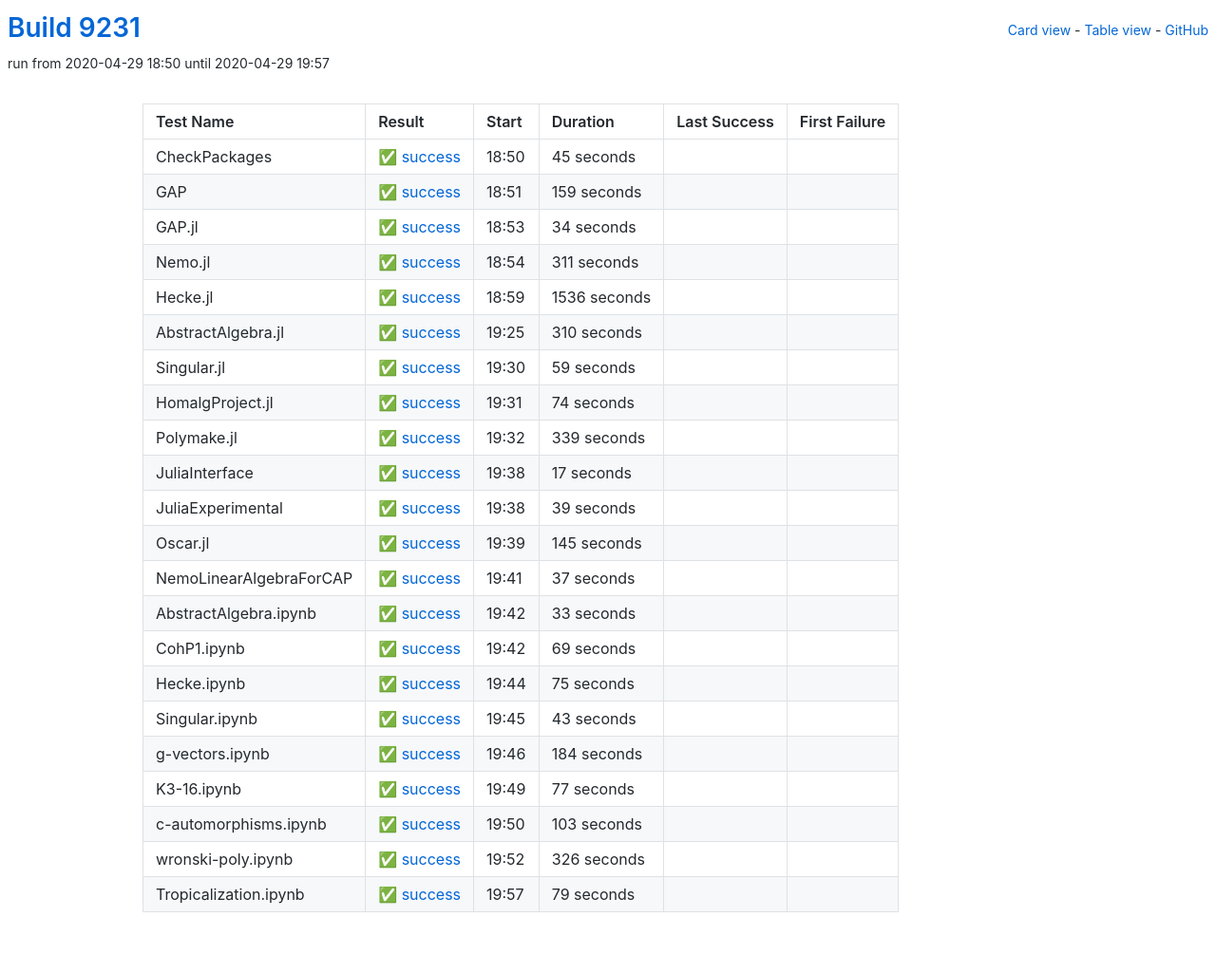
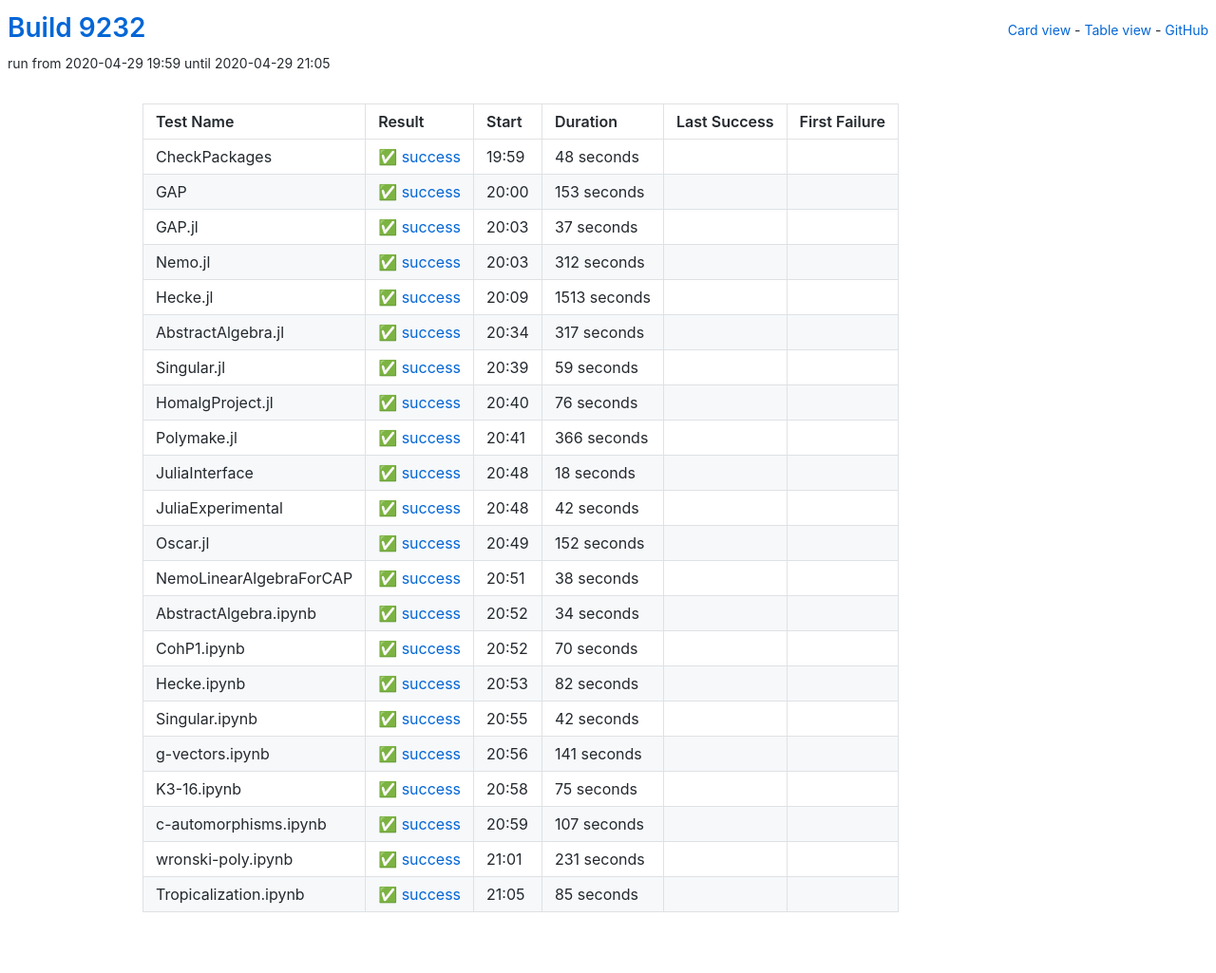
Before and after one commit to oscar-system/oscar-ci-status, a Jekyll site: the page built from table.html, in a window 1280 px wide. Shown: the whole page at 95% size. Built offline with Jekyll 4.4.1, drawn with Linux system fonts in a browser that asks for light colours.

Commit message:
Build 9232

```diff
--- a/_data/ci.yml
+++ b/_data/ci.yml
@@ -1,27 +1,148 @@
-build: 9231
-build_url: https://oscarci.mathematik.uni-kl.de/job/oscar/9231/
+build: 9232
+build_url: https://oscarci.mathematik.uni-kl.de/job/oscar/9232/
 job: oscar
 tests:
-- duration: 45
+- duration: 48
   exitcode: 0
   first_failure: false
   first_failure_url: null
   last_success: false
   last_success_url: null
-  log: https://oscarci.mathematik.uni-kl.de/job/oscar/9231/artifact/logs/build-9231/CheckPackages.log
+  log: https://oscarci.mathematik.uni-kl.de/job/oscar/9232/artifact/logs/build-9232/CheckPackages.log
   name: CheckPackages
-  start: 2020-04-29 18:50
+  start: 2020-04-29 19:59
   status: success
   success: true
-- duration: 159
+- duration: 153
   exitcode: 0
   first_failure: false
   first_failure_url: null
   last_success: false
   last_success_url: null
-  log: https://oscarci.mathematik.uni-kl.de/job/oscar/9231/artifact/logs/build-9231/GAP.log
+  log: https://oscarci.mathematik.uni-kl.de/job/oscar/9232/artifact/logs/build-9232/GAP.log
   name: GAP
-  start: 2020-04-29 18:51
+  start: 2020-04-29 20:00
+  status: success
+  success: true
+- duration: 37
+  exitcode: 0
+  first_failure: false
+  first_failure_url: null
+  last_success: false
+  last_success_url: null
+  log: https://oscarci.mathematik.uni-kl.de/job/oscar/9232/artifact/logs/build-9232/GAP.jl.log
+  name: GAP.jl
+  start: 2020-04-29 20:03
+  status: success
+  success: true
+- duration: 312
+  exitcode: 0
+  first_failure: false
+  first_failure_url: null
+  last_success: false
+  last_success_url: null
+  log: https://oscarci.mathematik.uni-kl.de/job/oscar/9232/artifact/logs/build-9232/Nemo.jl.log
+  name: Nemo.jl
+  start: 2020-04-29 20:03
+  status: success
+  success: true
+- duration: 1513
+  exitcode: 0
+  first_failure: false
+  first_failure_url: null
+  last_success: false
+  last_success_url: null
+  log: https://oscarci.mathematik.uni-kl.de/job/oscar/9232/artifact/logs/build-9232/Hecke.jl.log
+  name: Hecke.jl
+  start: 2020-04-29 20:09
+  status: success
+  success: true
+- duration: 317
+  exitcode: 0
+  first_failure: false
+  first_failure_url: null
+  last_success: false
+  last_success_url: null
+  log: https://oscarci.mathematik.uni-kl.de/job/oscar/9232/artifact/logs/build-9232/AbstractAlgebra.jl.log
+  name: AbstractAlgebra.jl
+  start: 2020-04-29 20:34
+  status: success
+  success: true
+- duration: 59
+  exitcode: 0
+  first_failure: false
+  first_failure_url: null
+  last_success: false
+  last_success_url: null
+  log: https://oscarci.mathematik.uni-kl.de/job/oscar/9232/artifact/logs/build-9232/Singular.jl.log
+  name: Singular.jl
+  start: 2020-04-29 20:39
+  status: success
+  success: true
+- duration: 76
+  exitcode: 0
+  first_failure: false
+  first_failure_url: null
+  last_success: false
+  last_success_url: null
+  log: https://oscarci.mathematik.uni-kl.de/job/oscar/9232/artifact/logs/build-9232/HomalgProject.jl.log
+  name: HomalgProject.jl
+  start: 2020-04-29 20:40
+  status: success
+  success: true
+- duration: 366
+  exitcode: 0
+  first_failure: false
+  first_failure_url: null
+  last_success: false
+  last_success_url: null
+  log: https://oscarci.mathematik.uni-kl.de/job/oscar/9232/artifact/logs/build-9232/Polymake.jl.log
+  name: Polymake.jl
+  start: 2020-04-29 20:41
+  status: success
+  success: true
+- duration: 18
+  exitcode: 0
+  first_failure: false
+  first_failure_url: null
+  last_success: false
+  last_success_url: null
+  log: https://oscarci.mathematik.uni-kl.de/job/oscar/9232/artifact/logs/build-9232/JuliaInterface.log
+  name: JuliaInterface
+  start: 2020-04-29 20:48
+  status: success
+  success: true
+- duration: 42
+  exitcode: 0
+  first_failure: false
+  first_failure_url: null
+  last_success: false
+  last_success_url: null
+  log: https://oscarci.mathematik.uni-kl.de/job/oscar/9232/artifact/logs/build-9232/JuliaExperimental.log
+  name: JuliaExperimental
+  start: 2020-04-29 20:48
+  status: success
+  success: true
+- duration: 152
+  exitcode: 0
+  first_failure: false
+  first_failure_url: null
+  last_success: false
+  last_success_url: null
+  log: https://oscarci.mathematik.uni-kl.de/job/oscar/9232/artifact/logs/build-9232/Oscar.jl.log
+  name: Oscar.jl
+  start: 2020-04-29 20:49
+  status: success
+  success: true
+- duration: 38
+  exitcode: 0
+  first_failure: false
+  first_failure_url: null
+  last_success: false
+  last_success_url: null
+  log: https://oscarci.mathematik.uni-kl.de/job/oscar/9232/artifact/logs/build-9232/NemoLinearAlgebraForCAP.log
+  name: NemoLinearAlgebraForCAP
+  start: 2020-04-29 20:51
   status: success
   success: true
 - duration: 34
@@ -30,141 +151,53 @@
   first_failure_url: null
   last_success: false
   last_success_url: null
-  log: https://oscarci.mathematik.uni-kl.de/job/oscar/9231/artifact/logs/build-9231/GAP.jl.log
-  name: GAP.jl
-  start: 2020-04-29 18:53
+  log: https://oscarci.mathematik.uni-kl.de/job/oscar/9232/artifact/logs/build-9232/AbstractAlgebra.ipynb.log
+  name: AbstractAlgebra.ipynb
+  start: 2020-04-29 20:52
   status: success
   success: true
-- duration: 311
+- duration: 70
   exitcode: 0
   first_failure: false
   first_failure_url: null
   last_success: false
   last_success_url: null
-  log: https://oscarci.mathematik.uni-kl.de/job/oscar/9231/artifact/logs/build-9231/Nemo.jl.log
-  name: Nemo.jl
-  start: 2020-04-29 18:54
+  log: https://oscarci.mathematik.uni-kl.de/job/oscar/9232/artifact/logs/build-9232/CohP1.ipynb.log
+  name: CohP1.ipynb
+  start: 2020-04-29 20:52
   status: success
   success: true
-- duration: 1536
+- duration: 82
   exitcode: 0
   first_failure: false
   first_failure_url: null
   last_success: false
   last_success_url: null
-  log: https://oscarci.mathematik.uni-kl.de/job/oscar/9231/artifact/logs/build-9231/Hecke.jl.log
-  name: Hecke.jl
-  start: 2020-04-29 18:59
+  log: https://oscarci.mathematik.uni-kl.de/job/oscar/9232/artifact/logs/build-9232/Hecke.ipynb.log
+  name: Hecke.ipynb
+  start: 2020-04-29 20:53
   status: success
   success: true
-- duration: 310
+- duration: 42
   exitcode: 0
   first_failure: false
   first_failure_url: null
   last_success: false
   last_success_url: null
-  log: https://oscarci.mathematik.uni-kl.de/job/oscar/9231/artifact/logs/build-9231/AbstractAlgebra.jl.log
-  name: AbstractAlgebra.jl
-  start: 2020-04-29 19:25
+  log: https://oscarci.mathematik.uni-kl.de/job/oscar/9232/artifact/logs/build-9232/Singular.ipynb.log
+  name: Singular.ipynb
+  start: 2020-04-29 20:55
   status: success
   success: true
-- duration: 59
+- duration: 141
   exitcode: 0
   first_failure: false
   first_failure_url: null
   last_success: false
   last_success_url: null
-  log: https://oscarci.mathematik.uni-kl.de/job/oscar/9231/artifact/logs/build-9231/Singular.jl.log
-  name: Singular.jl
-  start: 2020-04-29 19:30
-  status: success
-  success: true
-- duration: 74
-  exitcode: 0
-  first_failure: false
-  first_failure_url: null
-  last_success: false
-  last_success_url: null
-  log: https://oscarci.mathematik.uni-kl.de/job/oscar/9231/artifact/logs/build-9231/HomalgProject.jl.log
-  name: HomalgProject.jl
-  start: 2020-04-29 19:31
-  status: success
-  success: true
-- duration: 339
-  exitcode: 0
-  first_failure: false
-  first_failure_url: null
-  last_success: false
-  last_success_url: null
-  log: https://oscarci.mathematik.uni-kl.de/job/oscar/9231/artifact/logs/build-9231/Polymake.jl.log
-  name: Polymake.jl
-  start: 2020-04-29 19:32
-  status: success
-  success: true
-- duration: 17
-  exitcode: 0
-  first_failure: false
-  first_failure_url: null
-  last_success: false
-  last_success_url: null
-  log: https://oscarci.mathematik.uni-kl.de/job/oscar/9231/artifact/logs/build-9231/JuliaInterface.log
-  name: JuliaInterface
-  start: 2020-04-29 19:38
-  status: success
-  success: true
-- duration: 39
-  exitcode: 0
-  first_failure: false
-  first_failure_url: null
-  last_success: false
-  last_success_url: null
-  log: https://oscarci.mathematik.uni-kl.de/job/oscar/9231/artifact/logs/build-9231/JuliaExperimental.log
-  name: JuliaExperimental
-  start: 2020-04-29 19:38
-  status: success
-  success: true
-- duration: 145
-  exitcode: 0
-  first_failure: false
-  first_failure_url: null
-  last_success: false
-  last_success_url: null
-  log: https://oscarci.mathematik.uni-kl.de/job/oscar/9231/artifact/logs/build-9231/Oscar.jl.log
-  name: Oscar.jl
-  start: 2020-04-29 19:39
-  status: success
-  success: true
-- duration: 37
-  exitcode: 0
-  first_failure: false
-  first_failure_url: null
-  last_success: false
-  last_success_url: null
-  log: https://oscarci.mathematik.uni-kl.de/job/oscar/9231/artifact/logs/build-9231/NemoLinearAlgebraForCAP.log
-  name: NemoLinearAlgebraForCAP
-  start: 2020-04-29 19:41
-  status: success
-  success: true
-- duration: 33
-  exitcode: 0
-  first_failure: false
-  first_failure_url: null
-  last_success: false
-  last_success_url: null
-  log: https://oscarci.mathematik.uni-kl.de/job/oscar/9231/artifact/logs/build-9231/AbstractAlgebra.ipynb.log
-  name: AbstractAlgebra.ipynb
-  start: 2020-04-29 19:42
-  status: success
-  success: true
-- duration: 69
-  exitcode: 0
-  first_failure: false
-  first_failure_url: null
-  last_success: false
-  last_success_url: null
-  log: https://oscarci.mathematik.uni-kl.de/job/oscar/9231/artifact/logs/build-9231/CohP1.ipynb.log
-  name: CohP1.ipynb
-  start: 2020-04-29 19:42
+  log: https://oscarci.mathematik.uni-kl.de/job/oscar/9232/artifact/logs/build-9232/g-vectors.ipynb.log
+  name: g-vectors.ipynb
+  start: 2020-04-29 20:56
   status: success
   success: true
 - duration: 75
@@ -173,74 +206,41 @@
   first_failure_url: null
   last_success: false
   last_success_url: null
-  log: https://oscarci.mathematik.uni-kl.de/job/oscar/9231/artifact/logs/build-9231/Hecke.ipynb.log
-  name: Hecke.ipynb
-  start: 2020-04-29 19:44
+  log: https://oscarci.mathematik.uni-kl.de/job/oscar/9232/artifact/logs/build-9232/K3-16.ipynb.log
+  name: K3-16.ipynb
+  start: 2020-04-29 20:58
   status: success
   success: true
-- duration: 43
+- duration: 107
   exitcode: 0
   first_failure: false
   first_failure_url: null
   last_success: false
   last_success_url: null
-  log: https://oscarci.mathematik.uni-kl.de/job/oscar/9231/artifact/logs/build-9231/Singular.ipynb.log
-  name: Singular.ipynb
-  start: 2020-04-29 19:45
+  log: https://oscarci.mathematik.uni-kl.de/job/oscar/9232/artifact/logs/build-9232/c-automorphisms.ipynb.log
+  name: c-automorphisms.ipynb
+  start: 2020-04-29 20:59
   status: success
   success: true
-- duration: 184
+- duration: 231
   exitcode: 0
   first_failure: false
   first_failure_url: null
   last_success: false
   last_success_url: null
-  log: https://oscarci.mathematik.uni-kl.de/job/oscar/9231/artifact/logs/build-9231/g-vectors.ipynb.log
-  name: g-vectors.ipynb
-  start: 2020-04-29 19:46
+  log: https://oscarci.mathematik.uni-kl.de/job/oscar/9232/artifact/logs/build-9232/wronski-poly.ipynb.log
+  name: wronski-poly.ipynb
+  start: 2020-04-29 21:01
   status: success
   success: true
-- duration: 77
+- duration: 85
   exitcode: 0
   first_failure: false
   first_failure_url: null
   last_success: false
   last_success_url: null
-  log: https://oscarci.mathematik.uni-kl.de/job/oscar/9231/artifact/logs/build-9231/K3-16.ipynb.log
-  name: K3-16.ipynb
-  start: 2020-04-29 19:49
+  log: https://oscarci.mathematik.uni-kl.de/job/oscar/9232/artifact/logs/build-9232/Tropicalization.ipynb.log
+  name: Tropicalization.ipynb
+  start: 2020-04-29 21:05
   status: success
   success: true
-- duration: 103
-  exitcode: 0
-  first_failure: false
-  first_failure_url: null
-  last_success: false
-  last_success_url: null
-  log: https://oscarci.mathematik.uni-kl.de/job/oscar/9231/artifact/logs/build-9231/c-automorphisms.ipynb.log
-  name: c-automorphisms.ipynb
-  start: 2020-04-29 19:50
-  status: success
-  success: true
-- duration: 326
-  exitcode: 0
-  first_failure: false
-  first_failure_url: null
-  last_success: false
-  last_success_url: null
-  log: https://oscarci.mathematik.uni-kl.de/job/oscar/9231/artifact/logs/build-9231/wronski-poly.ipynb.log
-  name: wronski-poly.ipynb
-  start: 2020-04-29 19:52
-  status: success
-  success: true
-- duration: 79
-  exitcode: 0
-  first_failure: false
-  first_failure_url: null
-  last_success: false
-  last_success_url: null
-  log: https://oscarci.mathematik.uni-kl.de/job/oscar/9231/artifact/logs/build-9231/Tropicalization.ipynb.log
-  name: Tropicalization.ipynb
-  start: 2020-04-29 19:57
-  status: success
-  success: true
```
Also changed, not shown: README.md.
